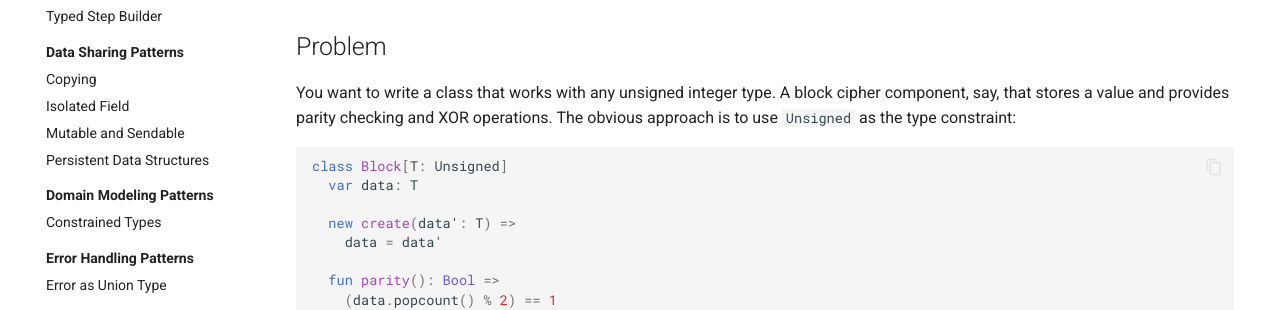
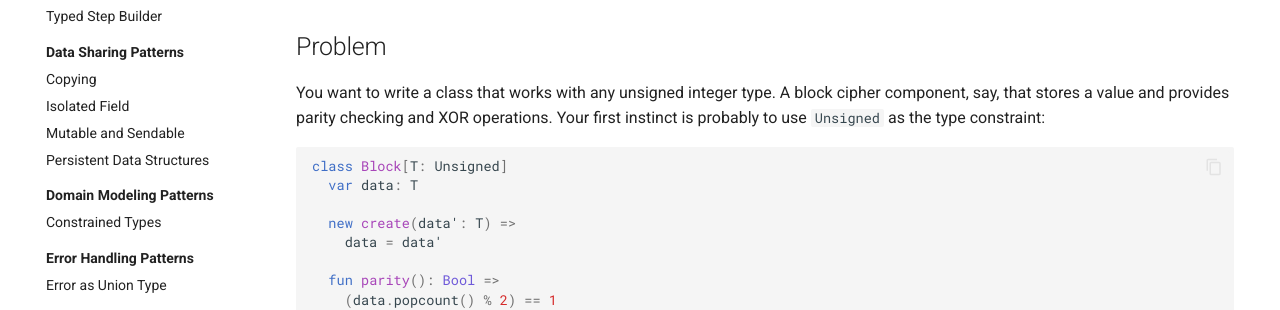
Before and after one commit to ponylang/pony-patterns, an MkDocs documentation site: the page built from docs/generics/generic-numeric-code.md, in a window 1280 px wide and 900 px high. Shown: the part 151-461 px from the top of the window. Built offline with MkDocs 1.6.1 and Material for MkDocs 9.7.7, drawn with Linux system fonts in a browser that asks for light colours; comment, search, counter and statistics services are not loaded.

Commit message:
Replace "obvious approach" with less patronizing phrasing

````diff
--- a/docs/generics/generic-numeric-code.md
+++ b/docs/generics/generic-numeric-code.md
@@ -7,7 +7,7 @@ hide:
 
 ## Problem
 
-You want to write a class that works with any unsigned integer type. A block cipher component, say, that stores a value and provides parity checking and XOR operations. The obvious approach is to use `Unsigned` as the type constraint:
+You want to write a class that works with any unsigned integer type. A block cipher component, say, that stores a value and provides parity checking and XOR operations. Your first instinct is probably to use `Unsigned` as the type constraint:
 
 ```pony
 class Block[T: Unsigned]
````
